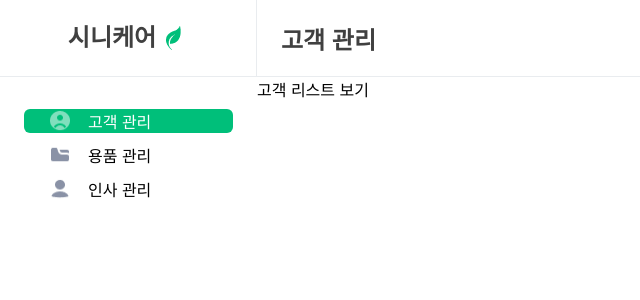
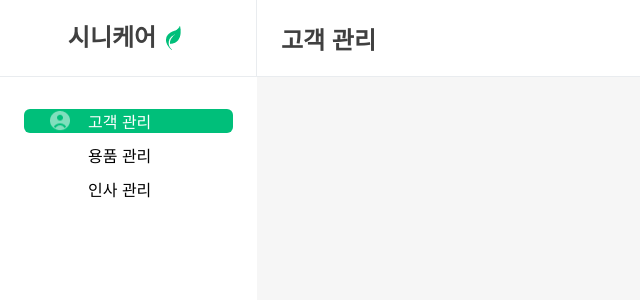
Before and after one commit to pdu08075/senicare-front, a React (Create React App) app: page /cs in a window 1280 px wide. Shown: the top 300 px of the page, without its empty margins (0-640 px from the left). Built offline with nearby package versions, Linux system fonts and the light colour scheme; a web font is replaced by a local one.

Commit message:
2024.09.06.10

```diff
--- a/src/Senicare.css
+++ b/src/Senicare.css
@@ -24,6 +24,11 @@ Senicare 프로젝트의 공통 CSS
 body {
     margin: 0px;
     font-family: 'Pretendard', sans-serif;
+}
+
+#main-wrapper {
+    padding: 24px;
+    background-color: rgba(238, 238, 238, 0.5);
 }
 
 .message.error {
--- a/src/Senicare.tsx
+++ b/src/Senicare.tsx
@@ -8,6 +8,10 @@ import Auth from 'src/view/Auth';
 import { ACCESS_TOKEN, AUTH_ABSOLUTE_PATH, AUTH_PATH, CS_ABSOLUTE_PATH, CS_DETAIL_PATH, CS_PATH, CS_UPDATE_PATH, CS_WRTIE_PATH, HR_DETAIL_PATH, HR_PATH, HR_UPDATE_PATH, MM_PATH, OTHERS_PATH } from './constants';
 
 import './Senicare.css';
+import CS from './view/CS';
+import CSWrite from './view/CS/Write';
+import CSDetail from './view/CS/Detail';
+import CSUpdate from './view/CS/Update';
 
 // component: root path 컴포넌트 //
 function Index() {
@@ -40,10 +44,10 @@ export default function Senicare() {
       <Route index element={<Index />} />    {/* index가 기본 경로 (ex: http://localhost:3000) */}
       <Route path={AUTH_PATH} element={<Auth />} />
       <Route path={CS_PATH} element={<MainLayout />}>
-        <Route index element={<>고객 리스트 보기</>} />
-        <Route path={CS_WRTIE_PATH} element={<>고객 등록</>} />
-        <Route path={CS_DETAIL_PATH(':customNumber')} element={<>고객 정보 보기</>} />
-        <Route path={CS_UPDATE_PATH(':customNumber')} element={<>고객 정보 수정</>} />
+        <Route index element={<CS />} />
+        <Route path={CS_WRTIE_PATH} element={<CSWrite />} />
+        <Route path={CS_DETAIL_PATH(':customNumber')} element={<CSDetail />} />
+        <Route path={CS_UPDATE_PATH(':customNumber')} element={<CSUpdate />} />
       </Route>
       <Route path={MM_PATH} element={<MainLayout />}>
         <Route index element={<></>} />
--- a/src/layouts/MainLayout/index.tsx
+++ b/src/layouts/MainLayout/index.tsx
@@ -2,7 +2,7 @@ import React, { useEffect } from 'react'
 import { Outlet, useLocation, useNavigate } from 'react-router';
 import './style.css';
 import { useCookies } from 'react-cookie';
-import { ACCESS_TOKEN, AUTH_ABSOLUTE_PATH, CS_DETAIL_PATH, CS_PATH, HR_PATH, MM_PATH, ROOT_ABSOLUTE_PATH } from 'src/constants';
+import { ACCESS_TOKEN, AUTH_ABSOLUTE_PATH, CS_ABSOLUTE_PATH, CS_DETAIL_PATH, CS_PATH, HR_ABSOLUTE_PATH, HR_PATH, MM_ABSOLUTE_PATH, MM_PATH, ROOT_ABSOLUTE_PATH } from 'src/constants';
 
 // component: 로고 컴포넌트 //
 function Logo() {
@@ -55,21 +55,36 @@ function Top() {
 // component: 좌측 네비게이션 컴포넌트 //
 function SideNavigation() {
 
+    const {pathname} = useLocation();
+
+    // variable: 특정 경로 여부 변수 //
+    const isCs = pathname.startsWith(CS_PATH);
+    const isMm = pathname.startsWith(MM_PATH);
+    const isHr = pathname.startsWith(HR_PATH);
+
+    // function: 네비게이터 함수 //
+    const navigator =  useNavigate();
+
+    // event handler: 네비케이션 아이템 클릭 이벤트 //
+    const onItemClickHandler = (path: string) => {
+        navigator(path);
+    };
+
     // render: 좌측 네비게이션 컴포넌트 //
     return (
         <div id='layout-side-navigation'>
             <div id='layout-side-navigation'>
                 <div className='navigation'>
-                    <div className='navigation-item active'>
-                        <div className='icon cs-active-icon'></div>
+                    <div className={`navigation-item ${isCs ? 'active' : ''}`} onClick={() =>onItemClickHandler(CS_ABSOLUTE_PATH)}>    {/* onItemClickHandler()의 소괄호 안에 지정할 경로 작성, 앞의 소괄호( () => )는 이벤트 처리에 매개변수가 쓰이고 있어 작성해야 함 */}
+                        <div className={`icon cs-active-icon ${isCs ? 'cs-active-icon' : 'cs-icon'}`}></div>
                         <div className='item-text'>고객 관리</div>
                     </div>
-                    <div className='navigation-item'>
-                        <div className='icon mm-icon'></div>
+                    <div className={`navigation-item ${isMm ? 'active' : ''}`} onClick={() =>onItemClickHandler(MM_ABSOLUTE_PATH)}>
+                        <div className={`icon mm-active-icon ${isMm ? 'mm-active-icon' : 'mm-icon'}`}></div>
                         <div className='item-text'>용품 관리</div>
                     </div>
-                    <div className='navigation-item'>
-                        <div className='icon hr-icon'></div>
+                    <div className={`navigation-item ${isHr ? 'active' : ''}`} onClick={() =>onItemClickHandler(HR_ABSOLUTE_PATH)}>
+                        <div className={`icon hr-active-icon ${isHr ? 'hr-active-icon' : 'hr-icon'}`}></div>
                         <div className='item-text'>인사 관리</div>
                     </div>
                 </div>
@@ -99,7 +114,9 @@ export default function MainLayout() {
             <Logo />
             <Top />
             <SideNavigation />
-            <Outlet />
+            <div id='main-wrapper'>
+                <Outlet />
+            </div>
         </div>
     );
 }
--- /dev/null
+++ b/src/view/CS/Detail/index.tsx
@@ -0,0 +1,12 @@
+import React from 'react'
+import './style.css';
+
+// component: 고객 정보 상세 보기 컴포넌트 //
+export default function CSDetail() {
+
+    // render: 고객 정보 상세 보기 렌더링 //
+
+    return (
+        <div>CSDetail</div>
+    )
+}
--- /dev/null
+++ b/src/view/CS/Update/index.tsx
@@ -0,0 +1,12 @@
+import React from 'react'
+import './style.css';
+
+// component: 고객 정보 수정 화면 컴포넌트 //
+export default function CSUpdate() {
+
+    // render: 고객 정보 수정 화면 렌더링 //
+
+    return (
+        <div>CSUpdate</div>
+    )
+}
--- /dev/null
+++ b/src/view/CS/Write/index.tsx
@@ -0,0 +1,12 @@
+import React from 'react'
+import './style.css';
+
+// component: 고객 정보 작성 화면 컴포넌트 //
+export default function CSWrite() {
+
+    // render: 고객 정보 작성 화면 렌더링 //
+
+    return (
+        <div>CSWrite</div>
+    )
+}
--- /dev/null
+++ b/src/view/CS/index.tsx
@@ -0,0 +1,12 @@
+import React from 'react'
+import './style.css';
+
+// component: 고객 관리 리스트 화면 컴포넌트 //
+export default function CS() {
+
+    // render: 고객 관리 리스트 화면 렌더링 //
+
+    return (
+        <div></div>
+    )
+}
```
Also changed, not shown: src/view/CS/Detail/style.css (added), src/view/CS/Update/style.css (added), src/view/CS/Write/style.css (added), src/view/CS/style.css (added).
